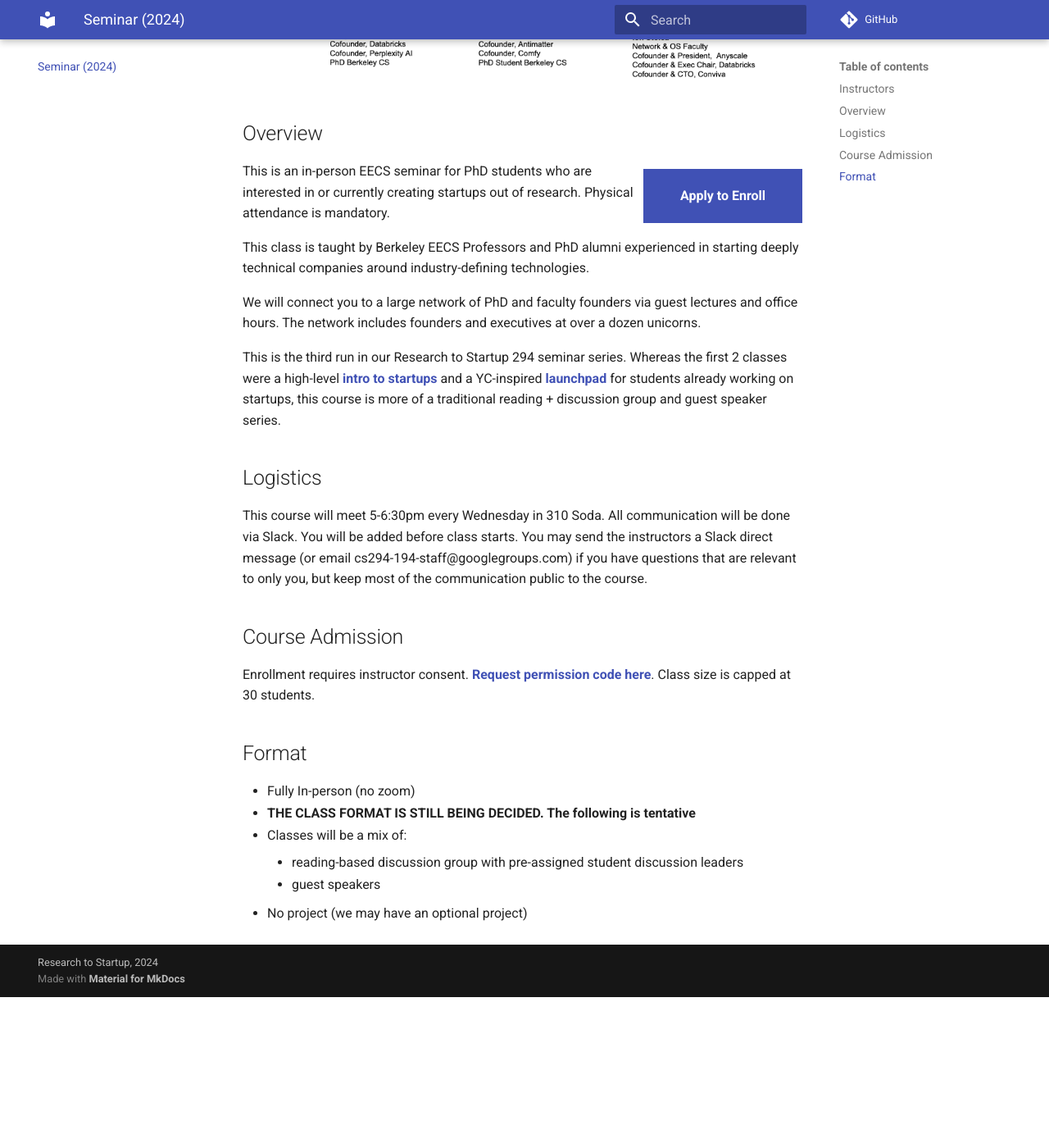
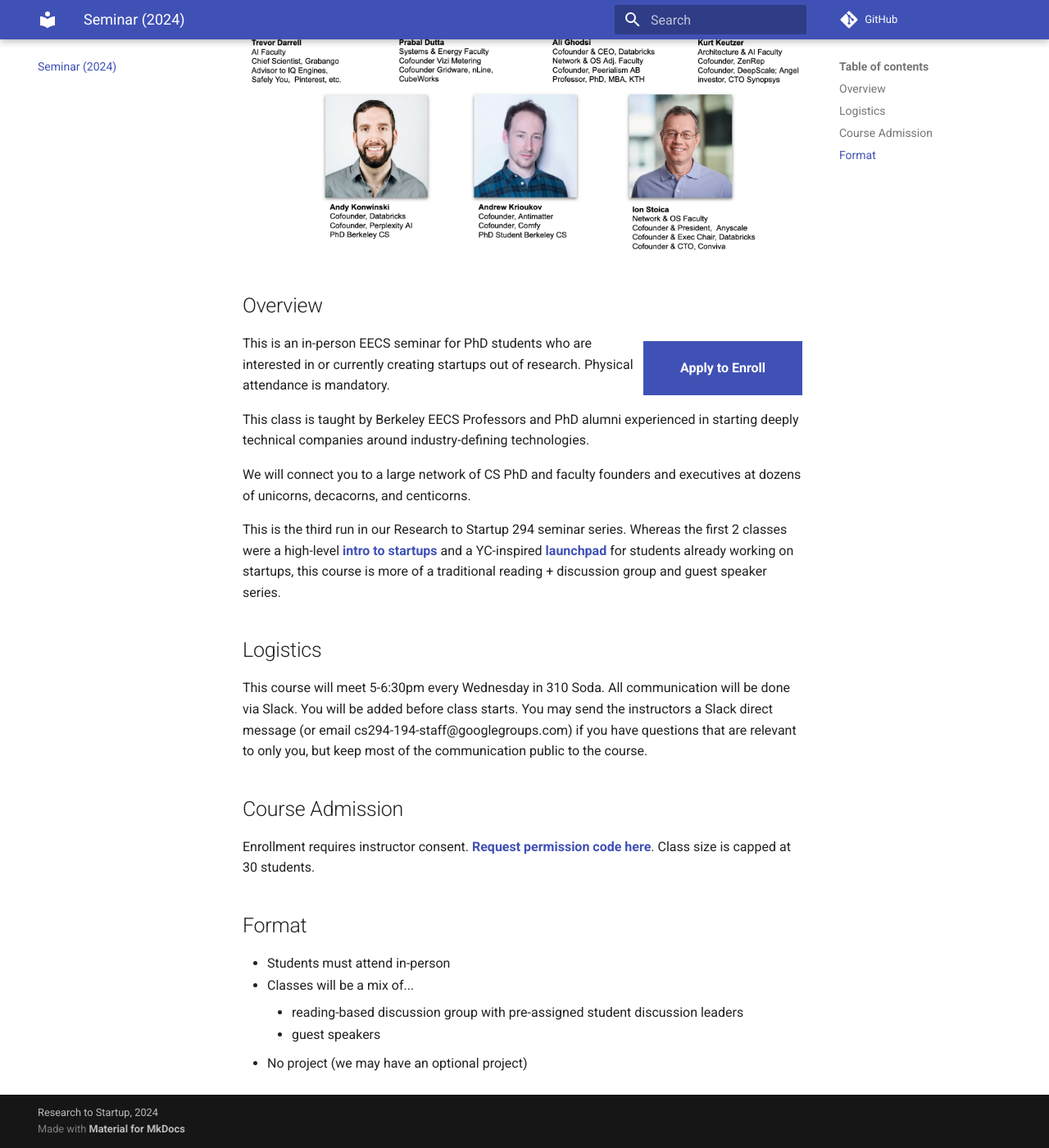
Before and after one commit to research-to-startup/research-to-startup.github.io, an MkDocs documentation site: the page built from docs/seminar-sp24.md, in a window 1280 px wide and 1400 px high, scrolled down 578 px. Shown: the whole window at 82% size. Built offline with MkDocs 1.6.1 and Material for MkDocs 9.7.7, drawn with Linux system fonts in a browser that asks for light colours; comment, search, counter and statistics services are not loaded; before the commit the page ends 1794 px from its top, so only the background shows below that; some of the changed text lies outside the part shown.

Commit message:
add guest speakers

```diff
--- a/docs/seminar-sp24.md
+++ b/docs/seminar-sp24.md
@@ -21,9 +24,8 @@
 starting deeply technical companies around industry-defining technologies.
 </p>
 
-We will connect you to a large network of PhD and faculty founders via guest
-lectures and office hours. The network includes founders and executives at over
-a dozen unicorns.
+We will connect you to a large network of CS PhD and faculty founders and
+executives at dozens of unicorns, decacorns, and centicorns.
 
 This is the third run in our Research to Startup 294 seminar series. Whereas
 the first 2 classes were a high-level [intro to startups](/intro-sp22) and a
@@ -47,9 +49,8 @@
 
 ## Format
 
-* Fully In-person (no zoom)
-* <b>THE CLASS FORMAT IS STILL BEING DECIDED. The following is tentative</b>
-* Classes will be a mix of:
+* Students must attend in-person
+* Classes will be a mix of...
     * reading-based discussion group with pre-assigned student discussion leaders
     * guest speakers
 * No project (we may have an optional project)
```
Also changed, not shown: other parts of docs/seminar-sp24.md (+4 -1 lines), docs/images/aravind_headshot.jpg (added), docs/images/guests-sp24.png (added), docs/images/nat_headshot.jpg (added), docs/images/robert_headshot.jpg (added).
